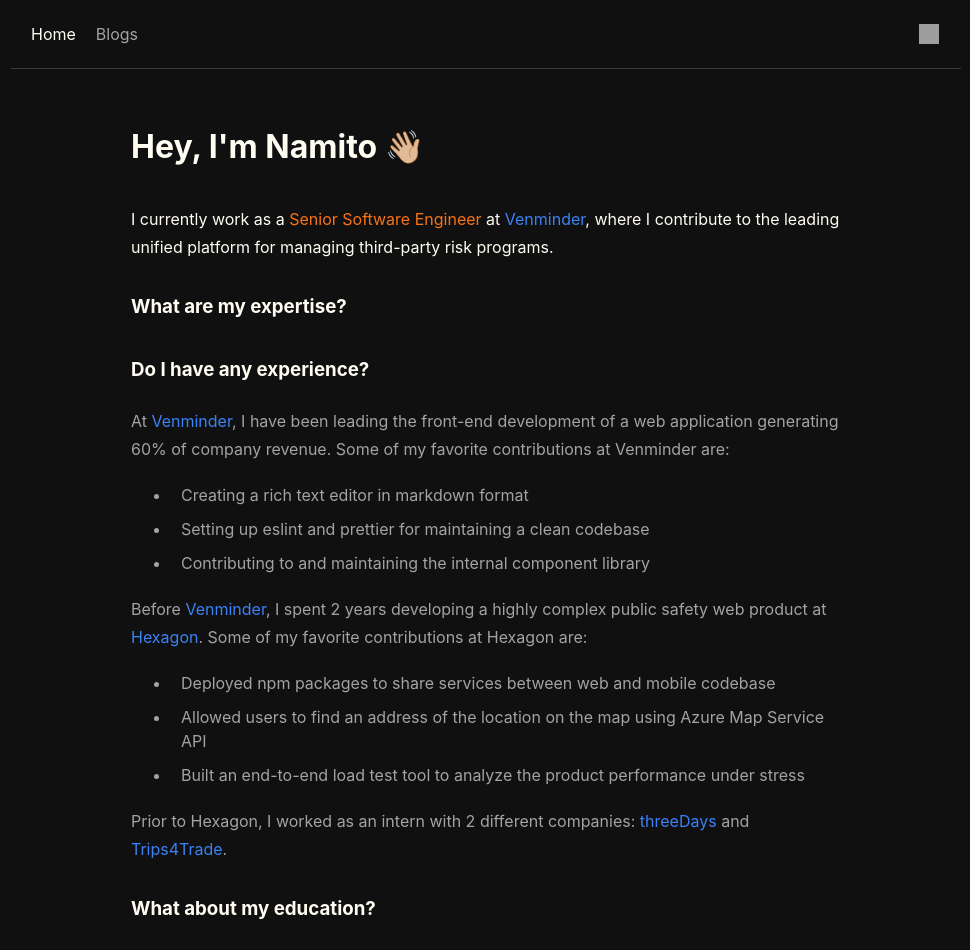
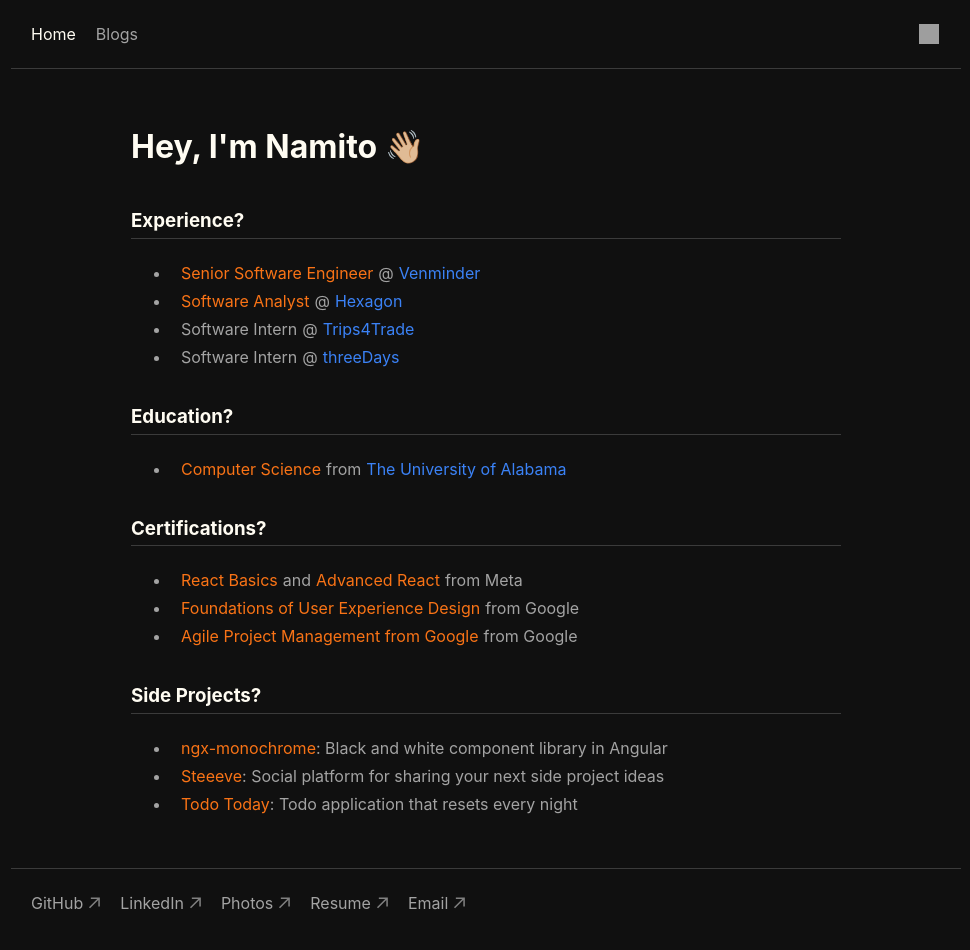
Before and after one commit to namitoyokota/portfolio, a Next.js app: page / in a window 1280 px wide. Shown: the top 950 px of the page, without its empty margins (154-1124 px from the left). Built offline with nearby package versions, Linux system fonts and the light colour scheme; grey boxes are pictures that could not be loaded.

Commit message:
new style?

```diff
--- a/pages/index.tsx
+++ b/pages/index.tsx
@@ -10,94 +10,86 @@
                     <h1>
                         Hey, I'm Namito <span className="animate__animated animate__bounce">👋🏼</span>
                     </h1>
+                </div>
 
-                    <span>
-                        I currently work as a{' '}
-                        <a className="secondary" href="https://resume.namitoyokota.com/#experience" target="_blank" rel="noreferrer">
-                            Senior Software Engineer
-                        </a>{' '}
-                        at{' '}
+                {/* Experience */}
+                <section>
+                    <h3>Experience?</h3>
+
+                    <ul>
+                        <li>
+                            <div className="sentence">
                                 <a
-                            className="primary"
-                            href="https://www.linkedin.com/company/venminder/mycompany/"
+                                    className="secondary"
+                                    href="https://resume.namitoyokota.com/venminder/job-description.html"
                                     target="_blank"
                                     rel="noreferrer"
                                 >
+                                    Senior Software Engineer
+                                </a>
+                                <span>@</span>
+                                <a className="primary" href="https://www.linkedin.com/company/venminder" target="_blank" rel="noreferrer">
                                     Venminder
                                 </a>
-                        , where I contribute to the leading unified platform for managing third-party risk programs.
-                    </span>
                             </div>
-
-                {/* Skills */}
-                <section>
-                    <h3>What are my expertise?</h3>
-                </section>
-                {/* Experience */}
-                <section>
-                    <h3>Do I have any experience?</h3>
-                    <span>
-                        At{' '}
+                        </li>
+                        <li>
+                            <div className="sentence">
                                 <a
-                            className="primary"
-                            href="https://www.linkedin.com/company/venminder/mycompany/"
+                                    className="secondary"
+                                    href="https://resume.namitoyokota.com/hexagon/job-description.html"
                                     target="_blank"
                                     rel="noreferrer"
                                 >
-                            Venminder
+                                    Software Analyst
                                 </a>
-                        , I have been leading the front-end development of a web application generating 60% of company revenue. Some of my
-                        favorite contributions at Venminder are:
-                    </span>
-                    <ul>
-                        <li>Creating a rich text editor in markdown format</li>
-                        <li>Setting up eslint and prettier for maintaining a clean codebase</li>
-                        <li>Contributing to and maintaining the internal component library</li>
-                    </ul>
-                    <span>
-                        Before{' '}
+                                <span>@</span>
                                 <a
                                     className="primary"
-                            href="https://www.linkedin.com/company/venminder/mycompany/"
+                                    href="https://www.linkedin.com/company/hexagon-sig/"
                                     target="_blank"
                                     rel="noreferrer"
                                 >
-                            Venminder
-                        </a>
-                        , I spent 2 years developing a highly complex public safety web product at{' '}
-                        <a className="primary" href="https://www.linkedin.com/company/hexagon-sig/" target="_blank" rel="noreferrer">
                                     Hexagon
                                 </a>
-                        . Some of my favorite contributions at Hexagon are:
-                    </span>
-
-                    <ul>
-                        <li>Deployed npm packages to share services between web and mobile codebase</li>
-                        <li>Allowed users to find an address of the location on the map using Azure Map Service API</li>
-                        <li>Built an end-to-end load test tool to analyze the product performance under stress</li>
-                    </ul>
-                    <span>
-                        Prior to Hexagon, I worked as an intern with 2 different companies:{' '}
+                            </div>
+                        </li>
+                        <li>
+                            <div className="sentence">
+                                <span>Software Intern</span>
+                                <span>@</span>
+                                <a className="primary" href="https://www.linkedin.com/company/trips4trade" target="_blank" rel="noreferrer">
+                                    Trips4Trade
+                                </a>
+                            </div>
+                        </li>
+                        <li>
+                            <div className="sentence">
+                                <span>Software Intern</span>
+                                <span>@</span>
                                 <a className="primary" href="http://www.threedaysllc.com/" target="_blank" rel="noreferrer">
                                     threeDays
-                        </a>{' '}
-                        and{' '}
-                        <a className="primary" href="https://www.linkedin.com/company/hexagon-sig/" target="_blank" rel="noreferrer">
-                            Trips4Trade
                                 </a>
-                        .
-                    </span>
+                            </div>
+                        </li>
+                    </ul>
                 </section>
+
                 {/* Education */}
                 <section>
-                    <h3>What about my education?</h3>
-
-                    <span>
-                        I have an undergraduate degree in{' '}
-                        <a className="secondary" href="https://resume.namitoyokota.com/degree/degree.html" target="_blank" rel="noreferrer">
+                    <h3>Education?</h3>
+                    <ul>
+                        <li>
+                            <span className="sentence">
+                                <a
+                                    className="secondary"
+                                    href="https://resume.namitoyokota.com/degree/degree.html"
+                                    target="_blank"
+                                    rel="noreferrer"
+                                >
                                     <span>Computer Science</span>
-                        </a>{' '}
-                        with a Mathematics minor from{' '}
+                                </a>
+                                <span>from</span>
                                 <a
                                     className="primary"
                                     href="https://www.linkedin.com/school/university-of-alabama/"
@@ -105,12 +97,15 @@
                                     rel="noreferrer"
                                 >
                                     <span>The University of Alabama</span>
-                        </a>{' '}
-                        🐘
+                                </a>
                             </span>
+                        </li>
+                    </ul>
+                </section>
 
-                    <span>I have also earned certifications throughout my career:</span>
-
+                {/* Certifications */}
+                <section>
+                    <h3>Certifications?</h3>
                     <ul>
                         <li>
                             <span className="sentence">
@@ -162,15 +157,10 @@
                         </li>
                     </ul>
                 </section>
+
                 {/* Projects */}
                 <section>
-                    <h3>Any side projects?</h3>
-
-                    <span>
-                        Whenever I have free time outside of reading books and hanging out with friend, I like to create websites that I
-                        wish existed:
-                    </span>
-
+                    <h3>Side Projects?</h3>
                     <ul>
                         <li>
                             <a className="secondary" href="https://github.com/namitoyokota/ngx-monochrome" target="_blank" rel="noreferrer">
@@ -184,6 +174,12 @@
                             </a>
                             : Social platform for sharing your next side project ideas
                         </li>
+                        <li>
+                            <a className="secondary" href="https://todo.namitoyokota.com/" target="_blank" rel="noreferrer">
+                                <span>Todo Today</span>
+                            </a>
+                            : Todo application that resets every night
+                        </li>
                     </ul>
                 </section>
             </div>
--- a/styles/globals.css
+++ b/styles/globals.css
@@ -58,9 +58,12 @@
     color: var(--secondary-text);
 }
 
+section > h3 {
+    border-bottom: 1px solid rgba(230, 230, 230, 0.2);
+}
+
 hr {
     height: 1px;
-    background-color: var(--secondary-text);
     border: none;
 }
 
@@ -68,7 +71,6 @@
 ol {
     display: flex;
     flex-direction: column;
-    row-gap: 10px;
 }
 
 li {
```
Also changed, not shown: pages/blogs.tsx (+3 -4 lines), styles/blogs.module.css (+1 -14 lines). Lines whose indentation alone changed are shown as unchanged.
